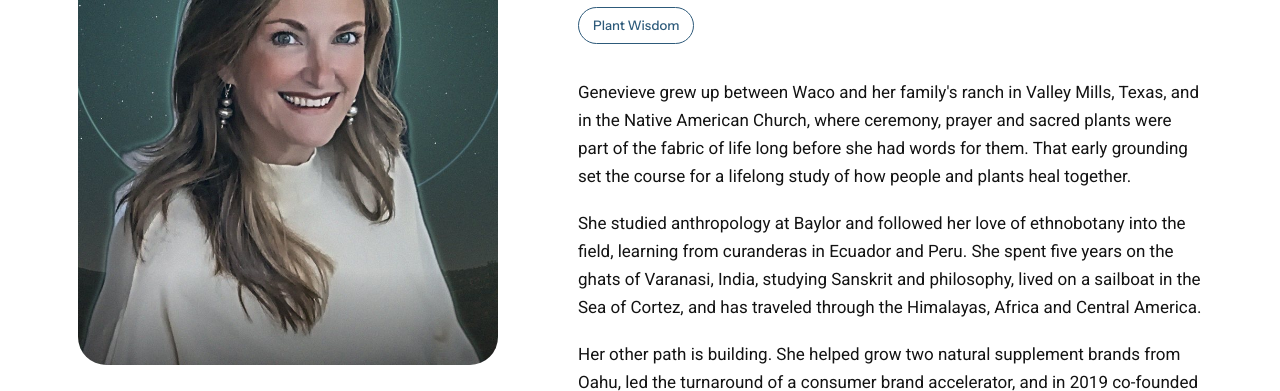
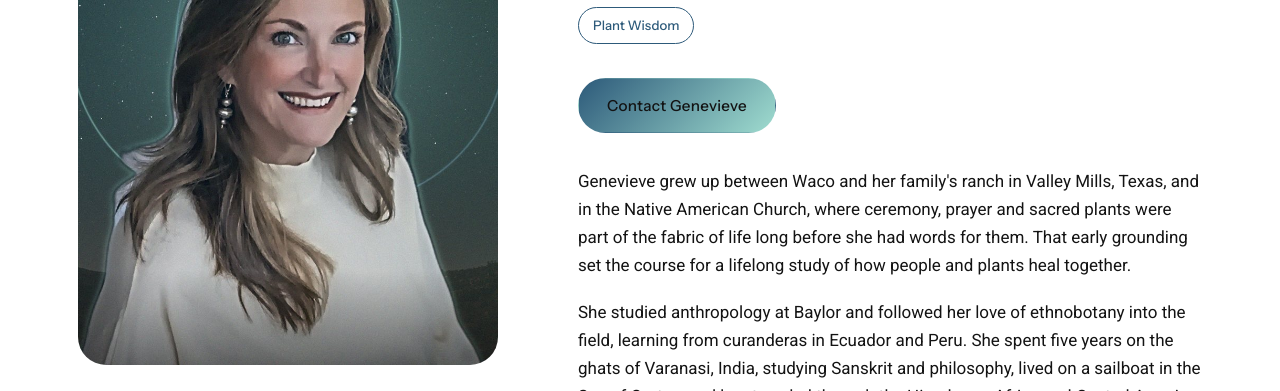
Before and after one commit to Jornada-Way/jornadaway.com, a plain HTML site: page about/genevieve.html in a window 1280 px wide. Shown: the part 709-1100 px from the top of the page. Drawn offline with Linux system fonts and the light colour scheme.

Commit message:
Add contact button to Genevieve's page

```diff
--- a/about/genevieve.html
+++ b/about/genevieve.html
@@ -37,6 +37,7 @@
       <span class="eyebrow">About Genevieve</span>
       <h2>Genevieve</h2>
       <ul class="tags"><li>Soul Purpose</li><li>Career</li><li>Business Building</li><li>Ethnobotany</li><li>Ceremony</li><li>Plant Wisdom</li></ul>
+      <p style="margin:0 0 34px"><a class="btn btn-primary" href="mailto:gen@jornadaway.com">Contact Genevieve</a></p>
       <p>Genevieve grew up between Waco and her family&#x27;s ranch in Valley Mills, Texas, and in the Native American Church, where ceremony, prayer and sacred plants were part of the fabric of life long before she had words for them. That early grounding set the course for a lifelong study of how people and plants heal together.</p><p>She studied anthropology at Baylor and followed her love of ethnobotany into the field, learning from curanderas in Ecuador and Peru. She spent five years on the ghats of Varanasi, India, studying Sanskrit and philosophy, lived on a sailboat in the Sea of Cortez, and has traveled through the Himalayas, Africa and Central America.</p><p>Her other path is building. She helped grow two natural supplement brands from Oahu, led the turnaround of a consumer brand accelerator, and in 2019 co-founded Springdale Ventures, an early-stage fund that backs consumer brands. She brings both worlds to her guidance, helping people unlock their soul&#x27;s purpose and build careers and businesses that are a true expression of it.</p><p>She lives on a ranch outside Santa Fe at 7,400 feet with her son, horses, a burro, dogs and a cat, and trains her horses at liberty, without ropes or halters.</p>
       <div class="profile-offers">
         <span class="eyebrow">Offerings with Genevieve</span>
```
